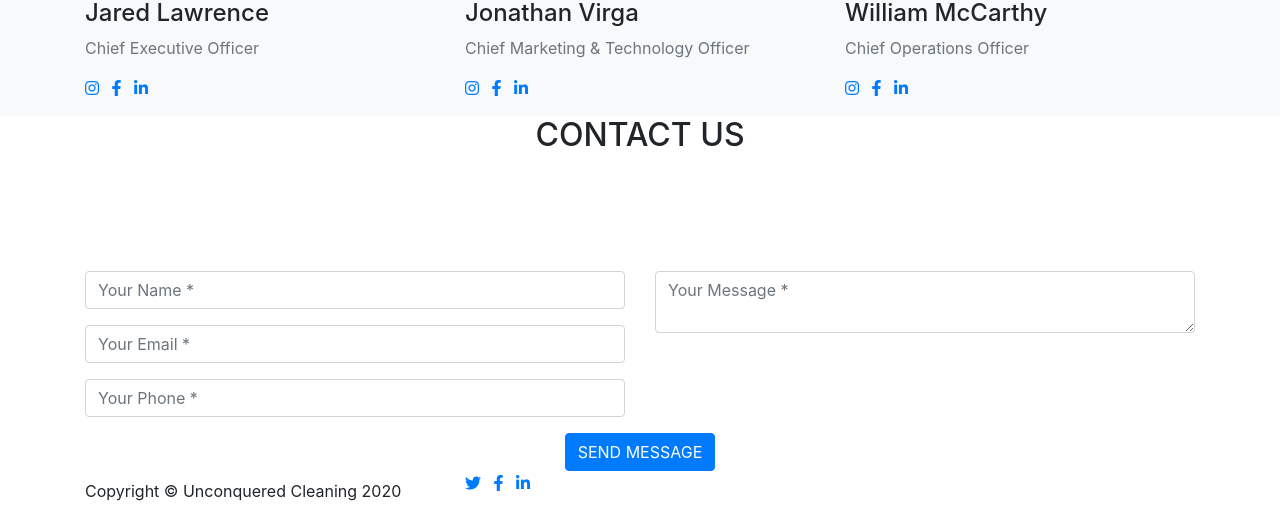
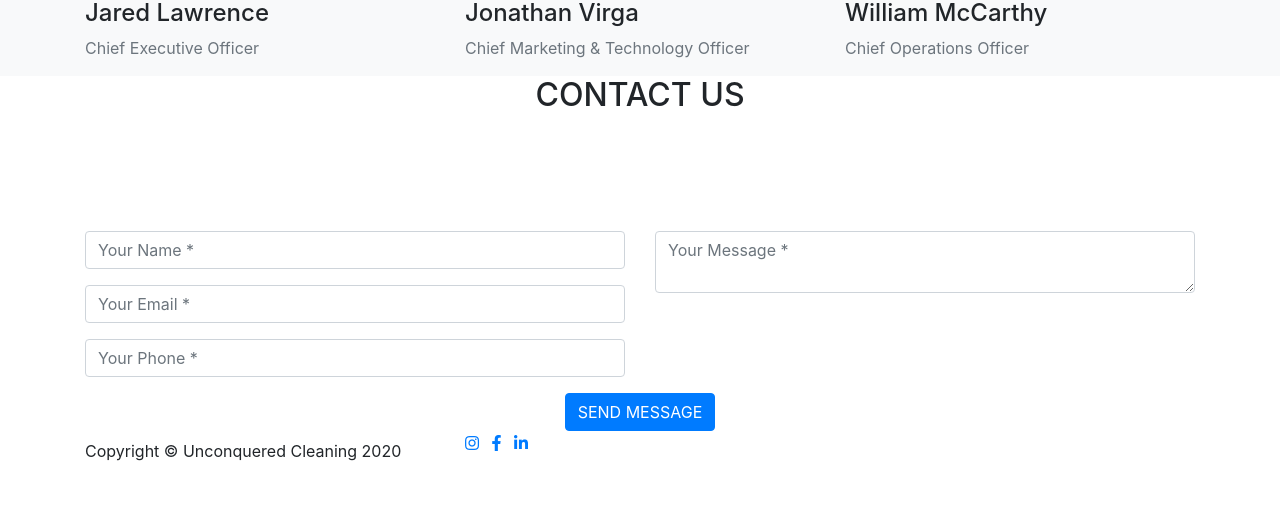
Before and after one commit to jjjvvvvv/unqsite-live, a Django app: template unqapp/templates/unqapp/home.html in a window 1280 px wide. Shown: the part 1541-2052 px from the top of the page. After the commit the page ends 2002 px from the top, so only its background shows below. Run offline with Django 3.2, Linux system fonts and the light colour scheme; the template is opened without the code that fills it, so the values that code supplies are empty; some libraries are stand-ins or nearby versions; some web fonts are replaced.

Commit message:
Update home.html

```diff
--- a/unqapp/templates/unqapp/home.html
+++ b/unqapp/templates/unqapp/home.html
@@ -205,7 +205,7 @@
             <img class="mx-auto rounded-circle" src="{% static 'img/team/Jared1.jpg' %}" alt="">
             <h4>Jared Lawrence</h4>
             <p class="text-muted">Chief Executive Officer</p>
-            <ul class="list-inline social-buttons">
+            <!-- <ul class="list-inline social-buttons">
               <li class="list-inline-item">
                 <a href="https://www.instagram.com/jared_lawrence22/">
                   <i class="fab fa-instagram"></i>
@@ -221,7 +221,7 @@
                   <i class="fab fa-linkedin-in"></i>
                 </a>
               </li>
-            </ul>
+            </ul> -->
           </div>
         </div>
         <div class="col-sm-4">
@@ -229,7 +229,7 @@
             <img class="mx-auto rounded-circle" src="{% static 'img/team/Jon.jpg' %}" alt="">
             <h4>Jonathan Virga</h4>
             <p class="text-muted">Chief Marketing & Technology Officer</p>
-            <ul class="list-inline social-buttons">
+            <!-- <ul class="list-inline social-buttons">
               <li class="list-inline-item">
                 <a href="https://www.instagram.com/jonvirga/">
                   <i class="fab fa-instagram"></i>
@@ -245,7 +245,7 @@
                   <i class="fab fa-linkedin-in"></i>
                 </a>
               </li>
-            </ul>
+            </ul> -->
           </div>
         </div>
         <div class="col-sm-4">
@@ -253,7 +253,7 @@
             <img class="mx-auto rounded-circle" src="{% static 'img/team/Will.jpg' %}" alt="">
             <h4>William McCarthy</h4>
             <p class="text-muted">Chief Operations Officer</p>
-            <ul class="list-inline social-buttons">
+            <!-- <ul class="list-inline social-buttons">
               <li class="list-inline-item">
                 <a href="https://www.instagram.com/willamwm/">
                   <i class="fab fa-instagram"></i>
@@ -269,7 +269,7 @@
                   <i class="fab fa-linkedin-in"></i>
                 </a>
               </li>
-            </ul>
+            </ul> -->
           </div>
         </div>
       </div>
@@ -334,12 +334,12 @@
         <div class="col-md-4">
           <ul class="list-inline social-buttons">
             <li class="list-inline-item">
-              <a href="#">
-                <i class="fab fa-twitter"></i>
+              <a href="https://www.instagram.com/unconqueredservices/">
+                <i class="fab fa-instagram"></i>
               </a>
             </li>
             <li class="list-inline-item">
-              <a href="#">
+              <a href="https://www.facebook.com/UnconqueredServices/">
                 <i class="fab fa-facebook-f"></i>
               </a>
             </li>
```
